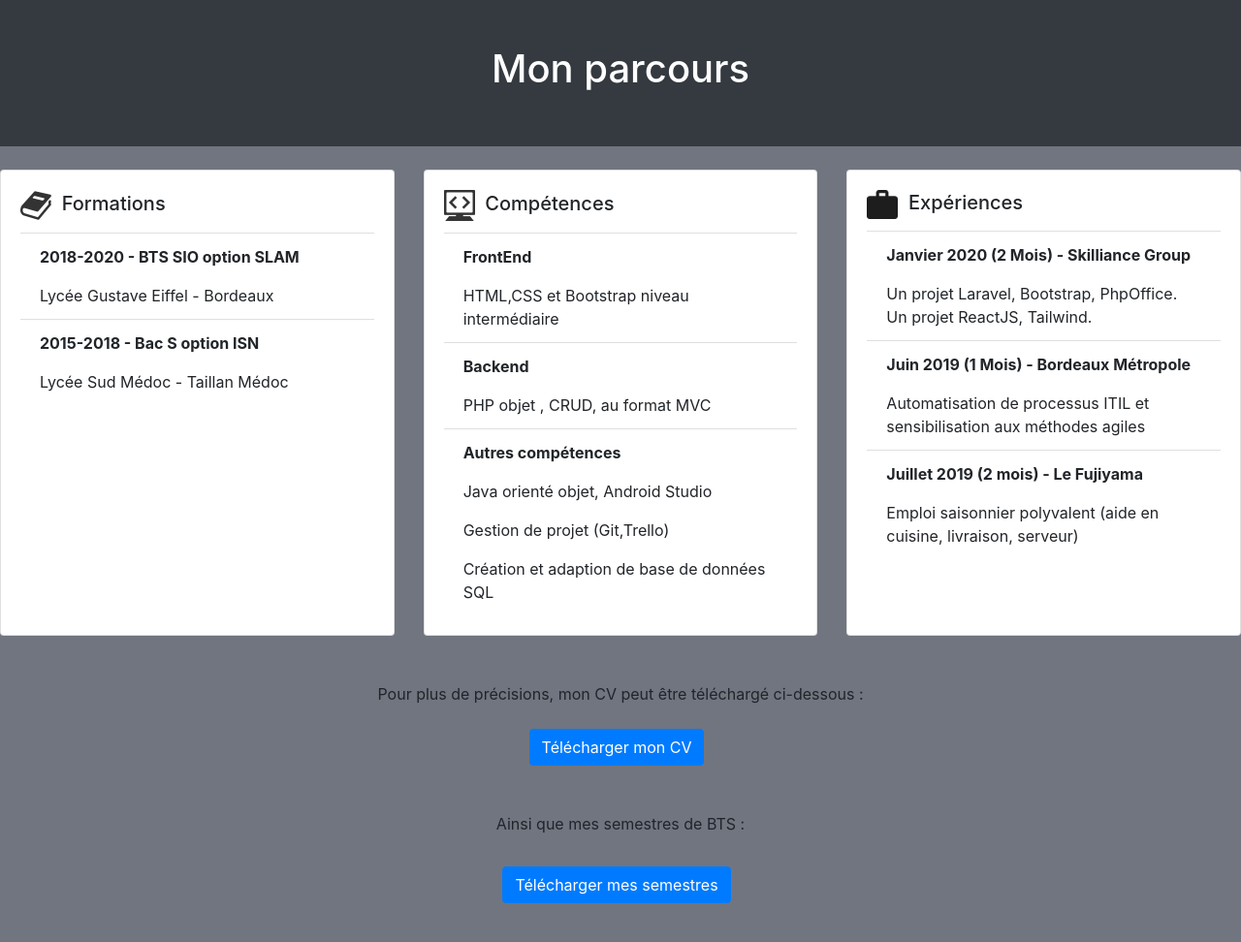
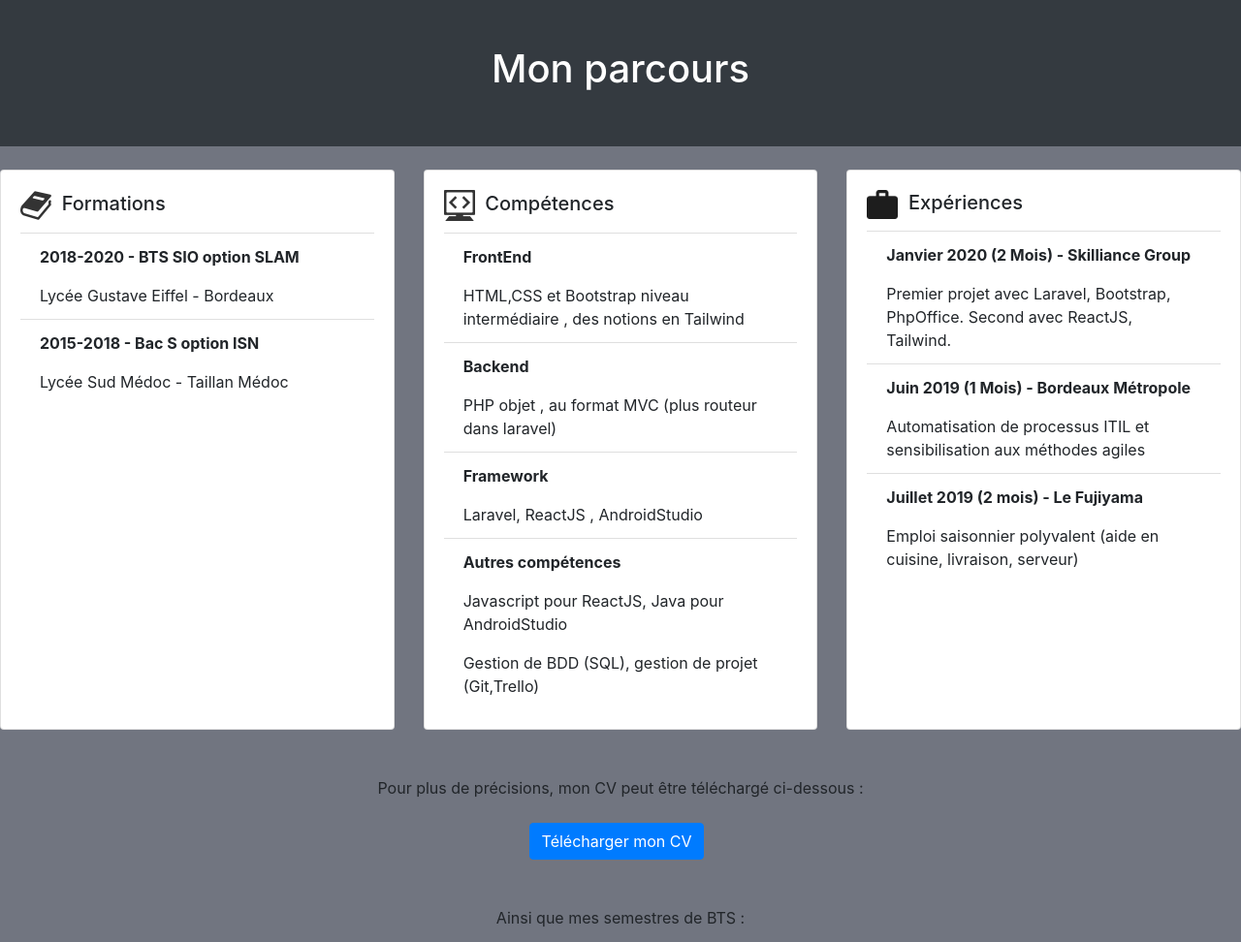
Before and after one commit to chiptu/SIte-CV-save, a PHP site: page /Site_CV2/ in a window 1280 px wide. Shown: the part 1276-2248 px from the top of the page at 97% size. Run offline with PHP 8.4, Linux system fonts and the light colour scheme; some libraries are stand-ins or nearby versions.

Commit message:
suite doc

```diff
--- a/style/layout.css
+++ b/style/layout.css
@@ -36,7 +36,7 @@ body
 .text-nav
 {
 	text-align: center;
-	text-color: white;
+
 }
 
 /* Pour que l image soit responsiv */
@@ -182,7 +182,7 @@ h1
 
 .container
 {
-	height:4000px;
+	height:7000px;
 }
 
 .container p
@@ -210,8 +210,3 @@ h1
 	margin-left:2%;
 	margin-left: 0em;
 }
-
-#lien a
-{
-
-}
--- a/vue/vuePrincipal.php
+++ b/vue/vuePrincipal.php
@@ -91,17 +91,20 @@ Ce portfolio ( en cours de construction), que j’ai souhaité coder entièremen
                             <ul class="list-group list-group-flush">
                                 <li class="list-group-item">
                                     <p class="card-text"><strong>FrontEnd</strong></p>
-                                    <p class="card-text"> HTML,CSS et Bootstrap niveau intermédiaire</p>
+                                    <p class="card-text"> HTML,CSS et Bootstrap niveau intermédiaire , des notions en Tailwind</p>
                                 </li>
                                 <li class="list-group-item">
                                     <p class="card-text"><strong>Backend</strong></p>
-                                    <p class="card-text">PHP objet , CRUD, au format MVC</p>
+                                    <p class="card-text">PHP objet , au format MVC (plus routeur dans laravel) </p>
+                                </li>
+								<li class="list-group-item">
+                                    <p class="card-text"><strong>Framework</strong></p>
+                                    <p class="card-text">Laravel, ReactJS , AndroidStudio </p>
                                 </li>
                                 <li class="list-group-item">
                                     <p class="card-text"><strong>Autres compétences</strong></p>
-                                    <p class="card-text">Java orienté objet, Android Studio</p>
-                                    <p class="card-text">Gestion de projet (Git,Trello)</p>
-                                    <p class="card-text">Création et adaption de base de données SQL</p>
+									<p class="card-text">Javascript pour ReactJS, Java pour AndroidStudio</p>
+                                    <p class="card-text">Gestion de BDD (SQL), gestion de projet (Git,Trello)</p>
                                 </li>
                             </ul>
                         </div>
@@ -114,7 +117,7 @@ Ce portfolio ( en cours de construction), que j’ai souhaité coder entièremen
                             <ul class="list-group list-group-flush">
 								<li class="list-group-item">
                                     <p class="card-text"><strong>Janvier 2020 (2 Mois) - Skilliance Group</strong></p>
-                                    <p class="card-text">Un projet Laravel, Bootstrap, PhpOffice. Un projet ReactJS, Tailwind.</p>
+                                    <p class="card-text">Premier projet avec Laravel, Bootstrap, PhpOffice. Second avec ReactJS, Tailwind.</p>
                                 </li>
                                 <li class="list-group-item">
                                     <p class="card-text"><strong>Juin 2019 (1 Mois) - Bordeaux Métropole</strong></p>
```
Also changed, not shown: vue/docSiteCV.php (+12 -2 lines), 1 other file.
